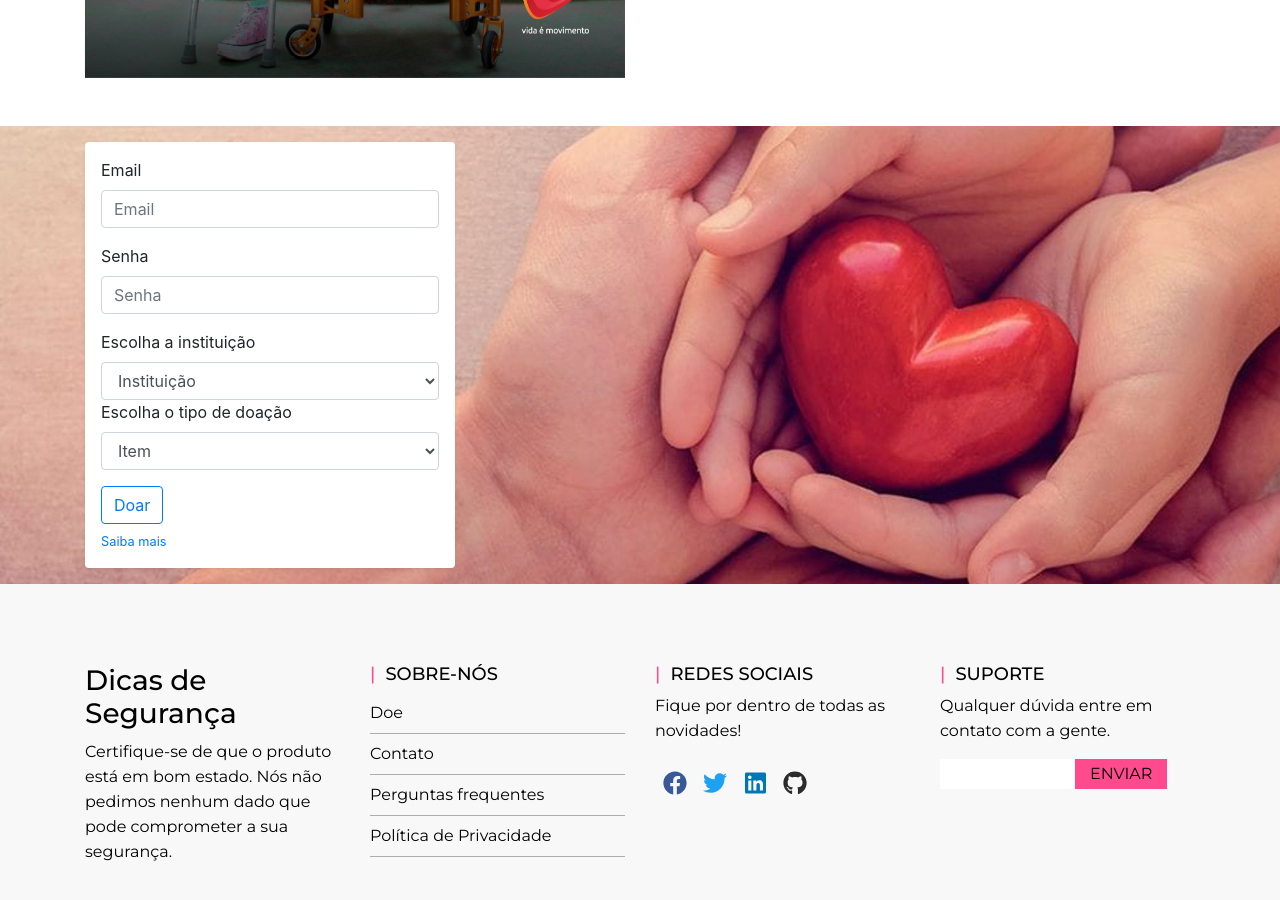
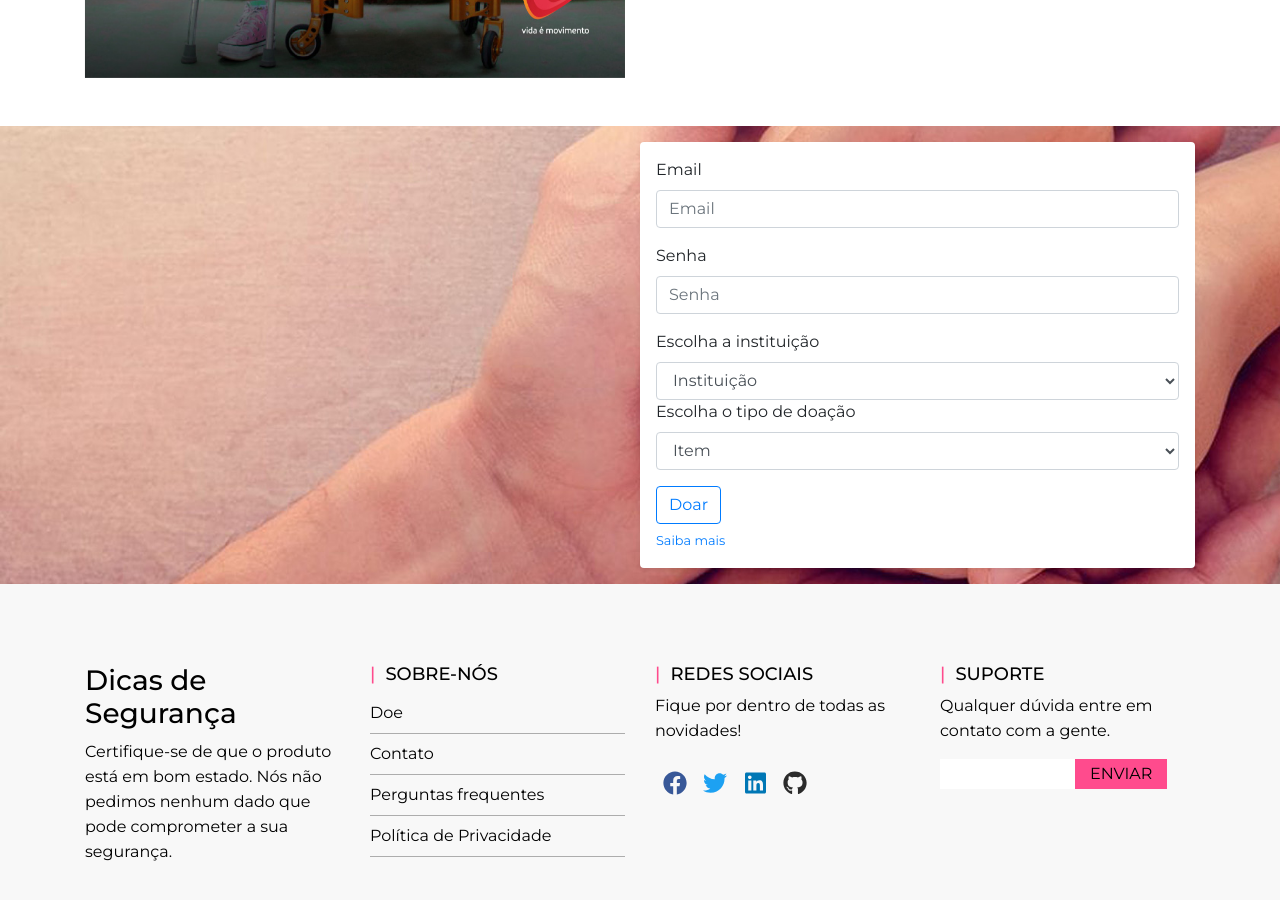
Before and after one commit to gabriellimma/cresci, an Angular app in the folder siteCresci/: page /doacao in a window 1280 px wide. Shown: the part 1960-2860 px from the top of the page. Built offline with nearby package versions, Linux system fonts and the light colour scheme.

Commit message:
cleaning unnecessary classes from doe, standardizing doe fonts cleaning overcode and classifying css like selector, classes, ids and medias.

```diff
--- a/siteCresci/src/app/doe/doe.component.css
+++ b/siteCresci/src/app/doe/doe.component.css
@@ -2,19 +2,16 @@
     background-image: url("../../assets/images/coracao-doacao.jpg");
     max-width: 100%;
     max-height: 100vh;
-    background-repeat: repeat;
+    background-repeat: no-repeat;
     background-size: cover;
 }
-
 .mont {
     font-family: 'Montserrat';
     text-align: justify;
 }
-
 .mont h1 {
     text-align: center;
 }
-
 
 /* efeito */
 
@@ -36,6 +33,16 @@
     padding-left: 50px
 }
 
+#img1 {
+    animation-name: imagem-entrar;
+    animation-duration: 1000ms;
+    animation-delay: 400ms;
+    animation-fill-mode: backwards;
+    /* inicio animação Ex: transform: translateX(-150%);*/
+    opacity: 0.8;
+    width: 100%;
+}
+
 @keyframes imagem-crescer {
     /* para funcionar a animação from(de)como está(inicial) to(para)como vai ficar(final) */
     from {
@@ -48,16 +55,6 @@
         width: 400px;
         transform: translatex(10%);
     }
-}
-
-#img1 {
-    animation-name: imagem-entrar;
-    animation-duration: 1000ms;
-    animation-delay: 400ms;
-    animation-fill-mode: backwards;
-    /* inicio animação Ex: transform: translateX(-150%);*/
-    opacity: 0.8;
-    width: 100%;
 }
 
 @keyframes imagem-entrar {
--- a/siteCresci/src/app/doe/doe.component.html
+++ b/siteCresci/src/app/doe/doe.component.html
@@ -1,29 +1,26 @@
-
 <div class="container-fluid mt-5">
-
-    <!--inicio efeito -->
   <div id="box" class="container col-md-12 mt-5">
     <div class="row ">
       <div class="col-md-6">
-                <img id="img1" class="col-md-12 " src="https://images.pexels.com/photos/1148998/pexels-photo-1148998.jpeg?auto=compress&cs=tinysrgb&dpr=2&h=650&w=940" height="500px" class="rounded float-left" alt="...">
+        <img id="img1" class="col-md-12 "
+          src="https://images.pexels.com/photos/1148998/pexels-photo-1148998.jpeg?auto=compress&cs=tinysrgb&dpr=2&h=650&w=940"
+          height="500px" class="rounded float-left" alt="...">
       </div>
       <div class="col-md-2">
-                <img id="img2" class="card-img mt-5" height="400px" src="https://images.pexels.com/photos/298825/pexels-photo-298825.jpeg?auto=compress&cs=tinysrgb&dpr=2&h=650&w=940" class="rounded float-right" alt="...">
+        <img id="img2" class="card-img mt-5" height="400px"
+          src="https://images.pexels.com/photos/298825/pexels-photo-298825.jpeg?auto=compress&cs=tinysrgb&dpr=2&h=650&w=940"
+          class="rounded float-right" alt="...">
       </div>
-
       <div id="txt" class="card-body col-md-4 mt-5 mont">
         <h1 class="text-center">Porque doar?</h1>
-                <p>Se você chegou até aqui é porque acredita que pode fazer a diferença na vida de uma criança! Parabéns pela iniciativa! O Cresci tem parceria com algumas instituições. Você pode fazer sua doação em dinheiro para elas, preenchendo o formulário no fim da página, ou se preferir, pode doar diretamente no site de cada uma delas.
+        <p>Se você chegou até aqui é porque acredita que pode fazer a diferença na vida de uma criança! Parabéns pela
+          iniciativa! O Cresci tem parceria com algumas instituições. Você pode fazer sua doação em dinheiro para elas,
+          preenchendo o formulário no fim da página, ou se preferir, pode doar diretamente no site de cada uma delas.
           Conheça nossos parceiros e outras opções de doações nos sites das empressas.
-
-
         </p>
-
       </div>
     </div>
   </div>
-    <!-- fim -->
-
   <div class="container">
     <div class="row mt-5 mb-5">
       <div class="col-md-6 mt-3 shadow">
@@ -32,32 +29,27 @@
       <div class="col-md-6 mont mt-5">
         <h1>GRAAC</h1>
         <p>
-                    GRAAC é uma instituição da cidade de São Paulo que desde 1991 atua no tratamento de câncer de crianças e adolescentes.</p>
-
+          GRAAC é uma instituição da cidade de São Paulo que desde 1991 atua no tratamento de câncer de crianças e
+          adolescentes.</p>
         <p>
-                    <b>Como ajudar?</b> Você pode doar roupas, calçados, brinquedos em bom estado diretamente para o bazar do GRAAC no endereço Rua Borges Lagoa, 565 – Vila Clementino Saiba mais: graac.org.br/bazar
-
+          <b>Como ajudar?</b> Você pode doar roupas, calçados, brinquedos em bom estado diretamente para o bazar do
+          GRAAC no endereço Rua Borges Lagoa, 565 – Vila Clementino Saiba mais: graac.org.br/bazar
         </p>
       </div>
-
     </div>
-
     <div class="row mt-5 mb-5">
       <div class="col-md-6 mont mt-5">
         <h1>Mães da Favela (CUFA)</h1>
         <p>
-                    A CUFA é uma organização criada há 20 anos, a partir da união de jovens de várias favelas do Brasil, em busca de mais espaço para se expressar, e maior visibilidade para essa parte da população.</p>
-
+          A CUFA é uma organização criada há 20 anos, a partir da união de jovens de várias favelas do Brasil, em busca
+          de mais espaço para se expressar, e maior visibilidade para essa parte da população.</p>
         <p>
-                    <b>Como ajudar?</b> Com o projeto Mães da Favela, você pode doar cestas básicas para quem mais precisa. A doação é feita em dinheiro, e tem várias opções de valores. Saiba mais: maesdafavela.com.br/doar</p>
-
-
+          <b>Como ajudar?</b> Com o projeto Mães da Favela, você pode doar cestas básicas para quem mais precisa. A
+          doação é feita em dinheiro, e tem várias opções de valores. Saiba mais: maesdafavela.com.br/doar</p>
       </div>
       <div class="col-md-6">
         <img src="../../assets/images/favela-rj.jpg" style="max-width: 100%;" alt="favela no Rio de Janeiro">
       </div>
-
-
     </div>
     <div class="row mt-5 mb-5">
       <div class="col-md-6">
@@ -66,19 +58,20 @@
       <div class="col-md-6 mont mt-5">
         <h1>AACD</h1>
         <p>
-                    A AACD é uma instituição que desde 1950 fornece assistência médico-terapêutica em Ortopedia e Reabilitação. Atende pessoas de todas as idades, em todo o Brasil.
-
+          A AACD é uma instituição que desde 1950 fornece assistência médico-terapêutica em Ortopedia e Reabilitação.
+          Atende pessoas de todas as idades, em todo o Brasil.
         <p>
-                    <b>Como ajudar?</b> Existem várias formas de doar, mas se você está na cidade de São Paulo, pode doar roupas, calçados, brinquedos para o Bazar Samburá. A entrega pode ser feita diretamente no local, ou agendar a retirada. Saiba mais:
+          <b>Como ajudar?</b> Existem várias formas de doar, mas se você está na cidade de São Paulo, pode doar roupas,
+          calçados, brinquedos para o Bazar Samburá. A entrega pode ser feita diretamente no local, ou agendar a
+          retirada. Saiba mais:
           aacd.org.br/doe/bazares</p>
-
       </div>
     </div>
   </div>
   <div class="row">
-        <div class="col-md-12 tratamento">
-            <div class="container">
-                <div class="bg-white col-md-4 mt-3 mb-3 p-3 rounded b-0 shadow-sm">
+    <div class="col-md-12 tratamento mont">
+      <div class="container d-flex justify-content-end">
+        <div class="bg-white col-md-6 col-sm-12 mt-3 mb-3 p-3 rounded b-0 shadow-sm">
           <div class="form-row">
             <div class="form-group col-md-12">
               <label for="inputEmail4">Email</label>
@@ -92,9 +85,9 @@
             </div>
           </div>
           <div class="form-row">
-                        <div class="form-group col-md-12">
+            <div class="form-group col-md-12 mont">
               <label>Escolha a instituição </label>
-                            <select class="form-control">
+              <select class="form-control mont">
                 <option selected>Instituição</option>
                 <option>GRAAC</option>
                 <option>AACD</option>
@@ -102,7 +95,7 @@
                 <option>Dividir o valor igualmente entre as instituições</option>
               </select>
               <label>Escolha o tipo de doação </label>
-                            <select class="form-control">
+              <select class="form-control mont">
                 <option selected>Item</option>
                 <option>Vale cesta básica R$ 50,00</option>
                 <option>Vale cesta básica R$ 100,00</option>
@@ -119,88 +112,3 @@
     </div>
   </div>
 </div>
-
-<!-- <div class="container-fluid">
-    <div class="container">
-        <div class="row mt-5 mb-5">
-            <div class="col-md-6 mt-3">
-                <img src="../../assets/images/doe_african.jpeg" style="max-width: 100%;" alt="criança africana">
-            </div>
-            <div class="col-md-6 text-center mont mt-3">
-                <h1>dados ibg</h1>
-                <p>
-                    Lorem ipsum dolor sit amet consectetur adipisicing elit. Aspernatur architecto, quam eligendi amet, velit, numquam placeat aliquam veniam facilis omnis similique ipsum! Eum temporibus aliquid sequi soluta ipsa reprehenderit quo.
-
-                    Lorem ipsum dolor sit amet consectetur, adipisicing elit. Obcaecati dolorem fuga amet ipsum neque saepe quod sequi corporis, incidunt autem cumque similique totam officia quos repellendus deserunt adipisci, ab facere.
-                </p>
-            </div>
-
-        </div>
-
-        <div class="row mt-5 mb-5">
-            <div class="col-md-6 text-center mont">
-                <h1>para a onde a doação vai!</h1>
-                <p>
-                    Lorem ipsum dolor sit amet consectetur adipisicing elit. Ea corrupti rerum earum placeat unde voluptates maiores omnis laudantium eligendi nemo ut deleniti rem animi obcaecati, exercitationem sint at explicabo soluta.
-
-                    Lorem ipsum dolor sit amet, consectetur adipisicing elit. Maiores officiis a quis, perferendis voluptatum sunt unde ad, molestiae aliquam harum voluptates. Id eaque blanditiis amet. At eaque voluptatibus cumque quas.
-                </p>
-            </div>
-            <div class="col-md-6">
-                <img src="../../assets/images/doe_kid2.jpeg" style="max-width: 100%;" alt="crianças brasileira">
-            </div>
-
-
-        </div> <div class="row mt-5 mb-5">
-            <div class="col-md-6">
-                <img src="../../assets/images/doe_grupo.jpeg" style="max-width: 100%;" alt="crianças indianas">
-            </div>
-            <div class="col-md-6 text-center mont">
-                <h1>como doar</h1>
-                <p>
-                    Lorem ipsum dolor sit amet consectetur adipisicing elit. Fugiat, doloribus. Nostrum suscipit maiores ratione! Est, fuga. Eos magni tempora vitae neque enim? Neque cumque voluptates sapiente aliquam fugiat. Veniam, quasi.
-
-                    Lorem, ipsum dolor sit amet consectetur adipisicing elit. Ullam voluptas deleniti mollitia itaque voluptatibus exercitationem, et quibusdam eveniet quas inventore quos odio, numquam placeat laboriosam aut consequuntur reprehenderit repudiandae iste!
-                </p>
-            </div>
-        </div>
-    </div>
-    <div class="row">
-        <div class="col-md-12 tratamento">
-            <div class="container">
-                <div class="bg-white col-md-4 mt-3 mb-3 p-3 rounded b-0 shadow-sm">
-                    <div class="form-row">
-                        <div class="form-group col-md-12">
-                            <label for="inputEmail4">Email</label>
-                            <input type="email" class="form-control" id="inputEmail4" placeholder="Email">
-                        </div>
-                    </div>
-                    <div class="form-row">
-                        <div class="form-group col-md-12">
-                            <label for="inputPassword4">Senha</label>
-                            <input type="password" class="form-control" id="inputPassword4" placeholder="Senha">
-                        </div>
-                    </div>
-                    <div class="form-row">
-                        <div class="form-group col-md-12">
-                            <label>Doar cestas basicas </label>
-                            <select class="form-control">
-                                <option selected>Quantidade</option>
-                                <option>1 cesta = R$ 50.00 reais</option>
-                                <option>2 cesta = R$ 100.00 reais</option>
-                                <option>3 cesta = R$ 150.00 reais</option>
-                                <option>4 cesta = R$ 200.00 reais</option>
-                            </select>
-                        </div>
-                    </div>
-                    <button type="submit" class="btn btn-outline-primary">Doar</button>
-                    <div class="mt-1">
-                        <a href="/duvidas"><small>Saiba mais</small></a>
-                    </div>
-                </div>
-            </div>
-        </div>
-    </div>
-</div>
-
- -->
```
Lines whose indentation alone changed are shown as unchanged.
